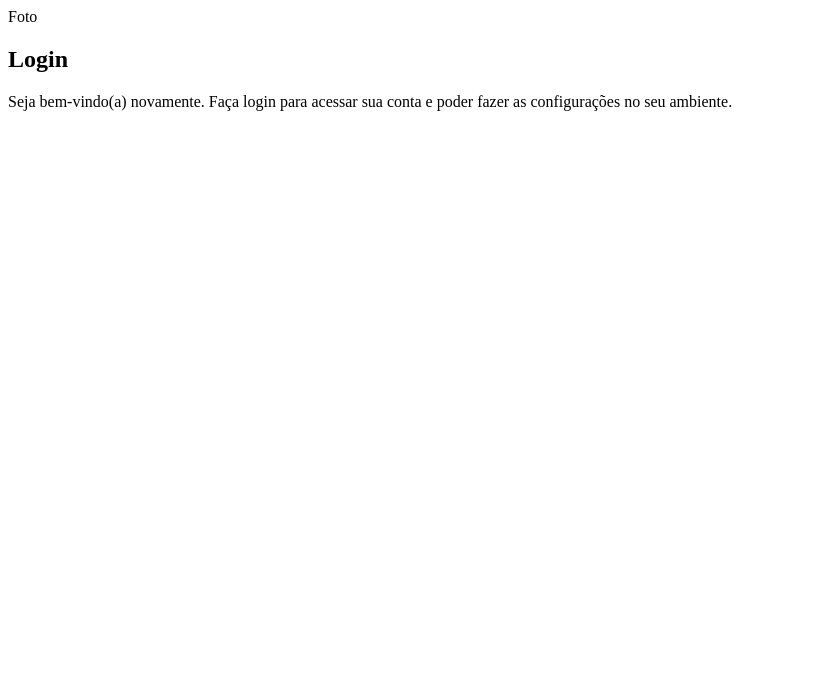
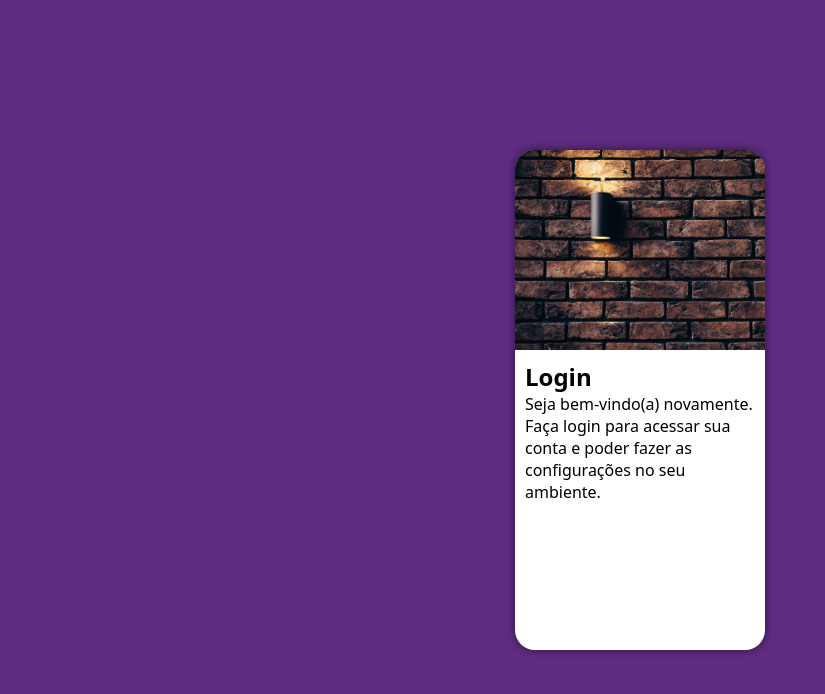
Before and after one commit to Mirley-seg/projeto-login, a plain HTML site: page index.html in a window 1280 px wide. Shown: the whole page, without its empty margins (0-825 px from the left). Drawn offline with Linux system fonts and the light colour scheme.

Commit message:
Início do projeto login

```diff
--- a/estilos/style.css
+++ b/estilos/style.css
@@ -1 +1,47 @@
 @charset "UTF-8";
+
+* {
+    font-family: system-ui, -apple-system, BlinkMacSystemFont, 'Segoe UI', Roboto, Oxygen, Ubuntu, Cantarell, 'Open Sans', 'Helvetica Neue', sans-serif;
+    padding: 0px;
+    margin: 0px;
+    box-sizing: border-box;
+}
+
+body, html {
+    background-color: #5f2c82;
+    height: 100vh;
+    width: 100vw;
+}
+
+main {
+    position: relative;
+    height: 100vh;
+    width: 100vw;
+}
+
+section#login {
+    position: absolute;
+    top: 50%;
+    left: 50%;
+    transform: translate(-50%, -50%);
+    overflow: hidden;
+
+    background-color: white;
+    width: 250px;
+    height: 500px;
+    border-radius: 20px;
+    box-shadow: 0px 0px 10px rgba(0, 0, 0, 0.564);
+}
+
+section#login > div#imagem {
+    background: #5f2c82 url(../imagens/imagem-login.jpg) no-repeat;
+    background-size: cover;
+    height: 200px;
+    background-position: left center;
+}
+
+section#login > div#formulario {
+    display: block;
+    padding: 10px;
+
+}
--- a/index.html
+++ b/index.html
@@ -8,11 +8,11 @@
 </head>
 <body>
     <main>
-        <section id="Login">
+        <section id="login">
             <div id="imagem">
-                Foto
+
             </div>
-            <div  id="fomulario">
+            <div  id="formulario">
                 <h1>Login</h1>
                 <p>Seja bem-vindo(a) novamente. Faça login para acessar sua conta  e poder fazer as configurações no seu ambiente.</p>
                 <form action="login.php" method="post">
```
